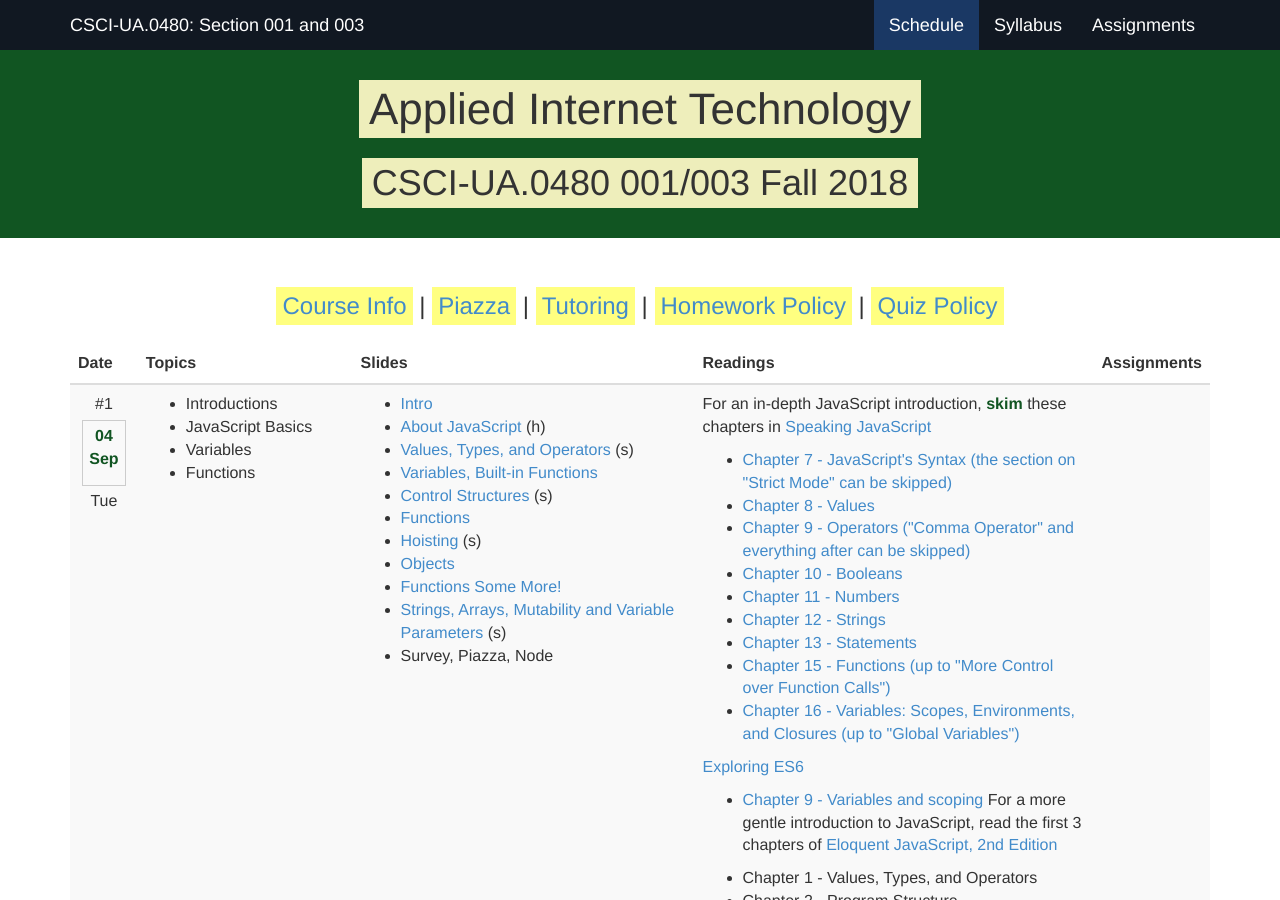
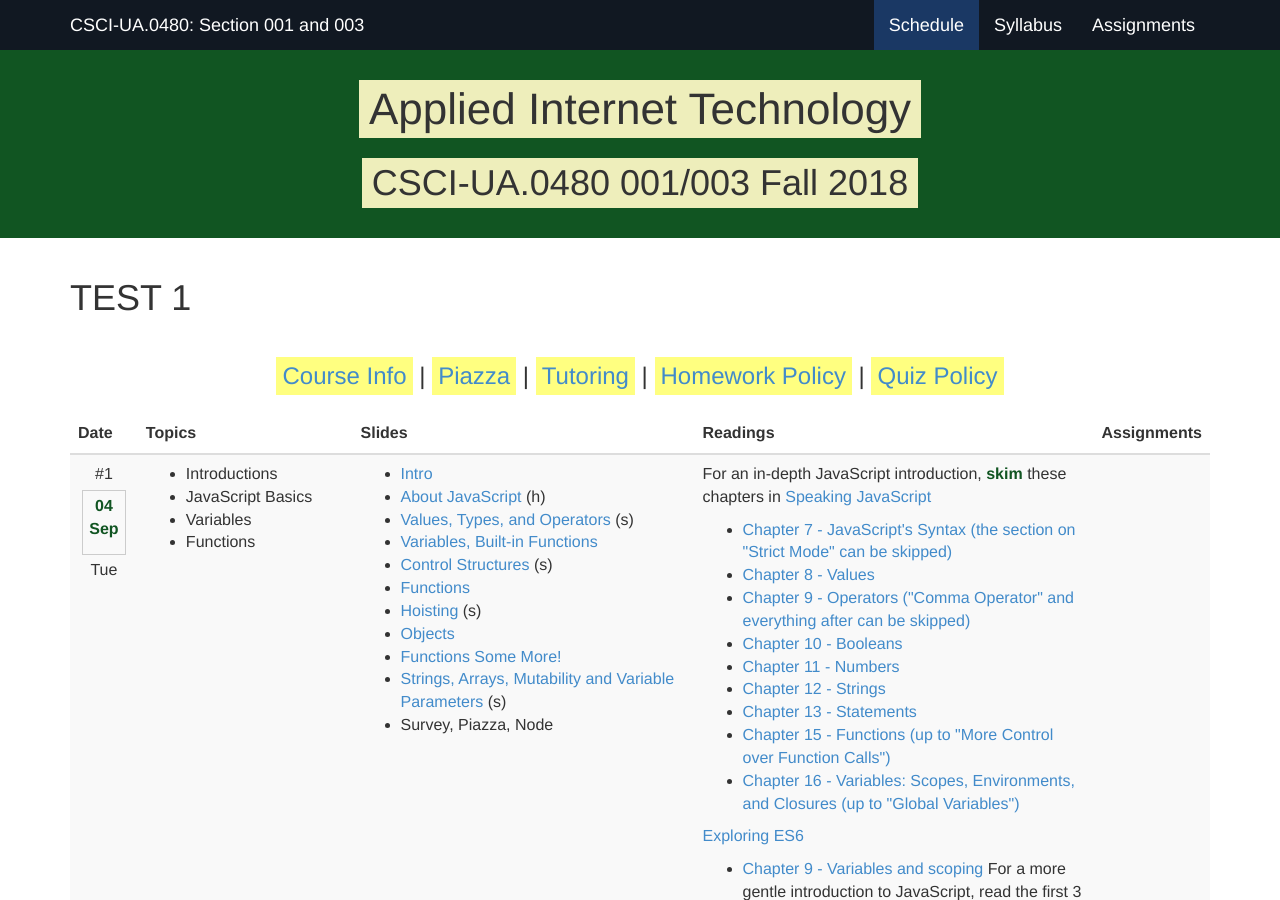
Before and after one commit to foureyes/csci-ua.0480-fall2018-001-003, a Jekyll site: the page built from index.markdown, in a window 1280 px wide and 900 px high. Built offline with Jekyll 4.4.1, drawn with Linux system fonts in a browser that asks for light colours.

Commit message:
Update index.markdown

```diff
--- a/index.markdown
+++ b/index.markdown
@@ -2,7 +2,7 @@
 layout: default
 nav-state: index
 ---
-
+<h1>TEST 1</h1>
 <div id="quick-links">
 <h3><a href="syllabus.html">Course Info</a> | <a href="https://piazza.com/class/jcqb4xh11ny10y">Piazza</a> | <a href="syllabus.html#tutoring">Tutoring</a> | <a href="syllabus.html#hw-policy">Homework Policy</a> | <a href="syllabus.html#quiz-policy">Quiz Policy</a></h3>
 </div>
```
